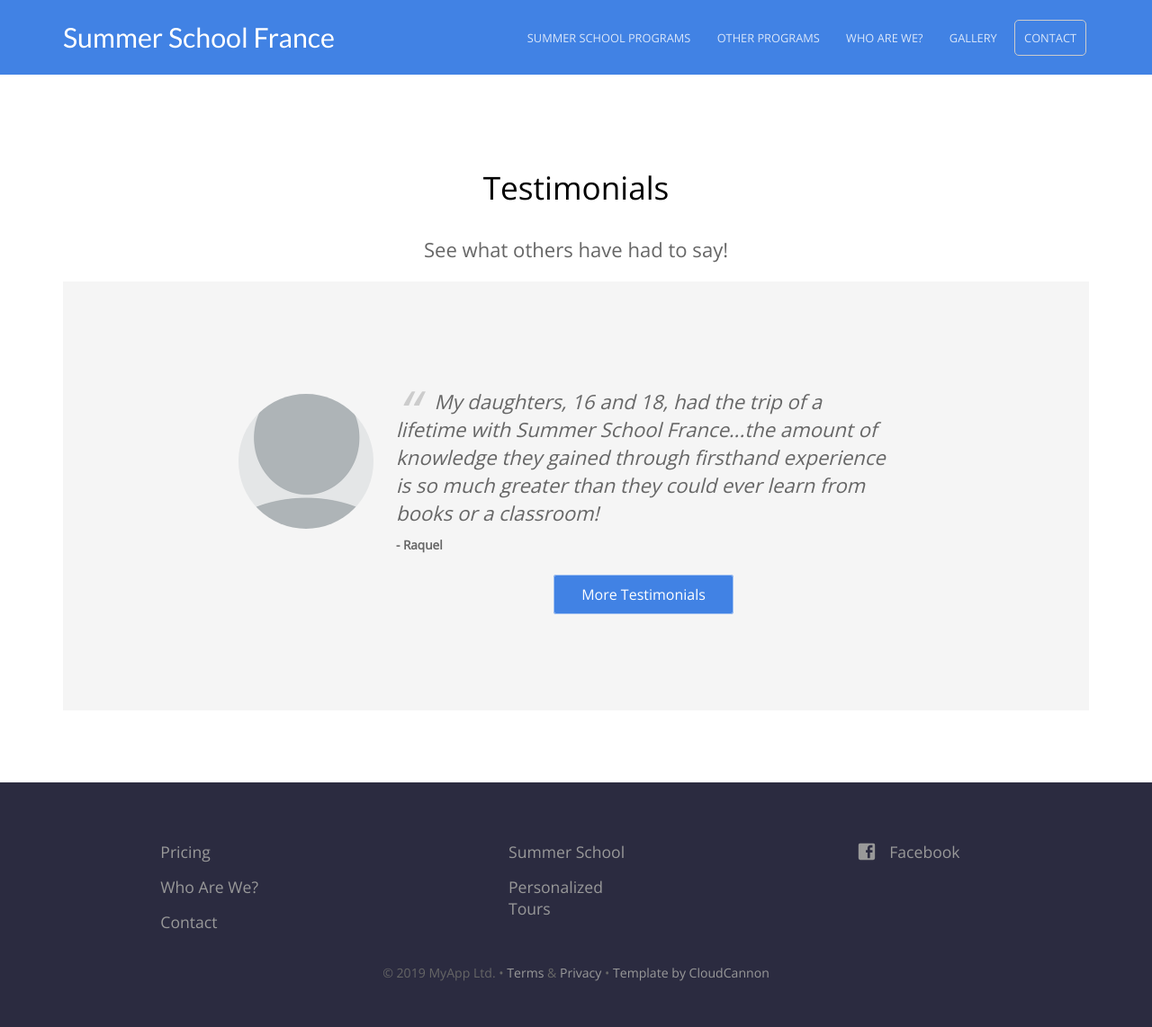
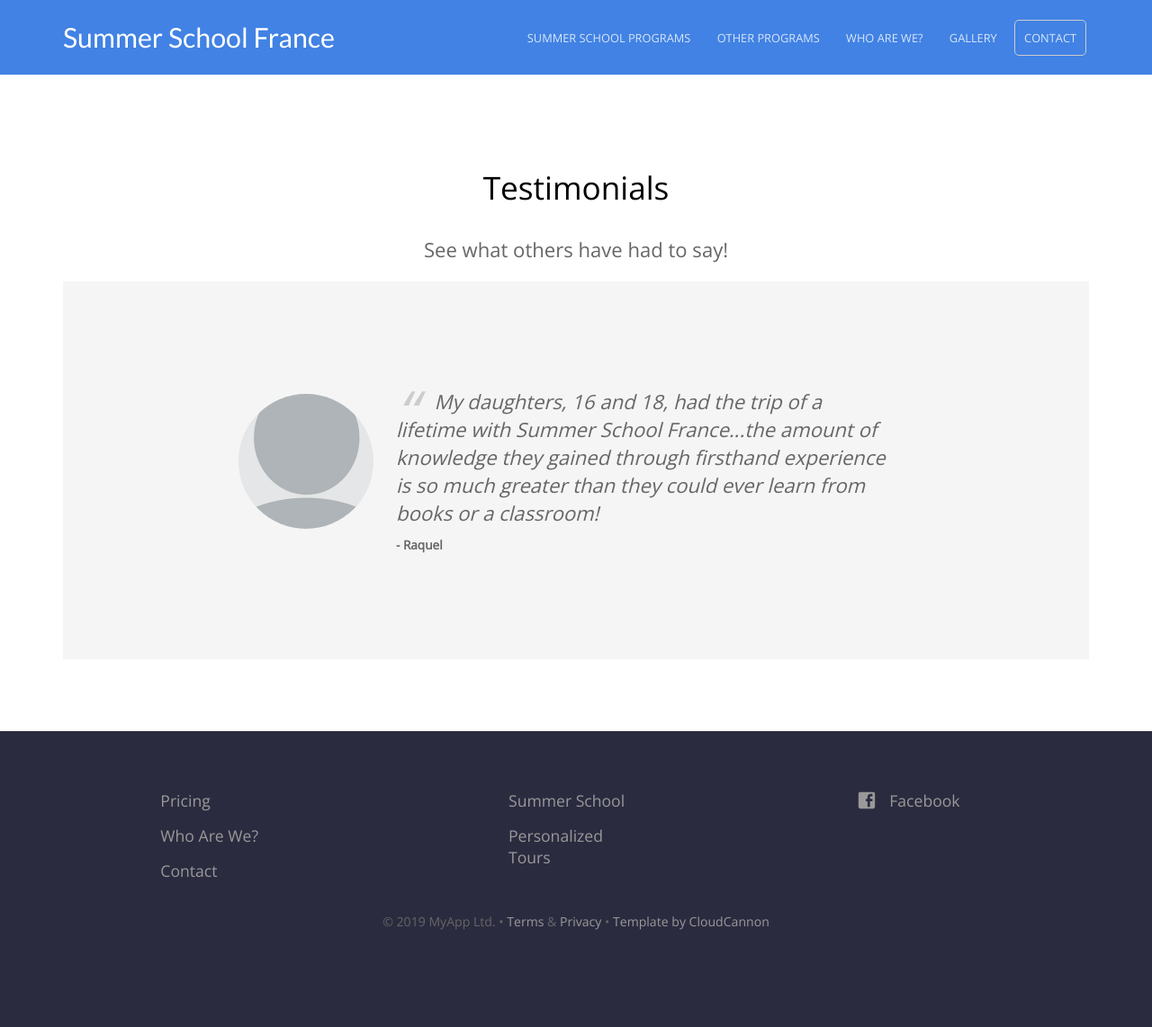
Before and after one commit to baritchie/project1, a Jekyll site: the page built from testimonials.html, in a window 1280 px wide. Shown: the whole page at 90% size. Built offline with Jekyll 4.4.1, drawn with Linux system fonts in a browser that asks for light colours; after the commit the page ends 1085 px from its top, so only the background shows below that.

Commit message:
Updated 'testimonials.html' via CloudCannon

```diff
--- a/testimonials.html
+++ b/testimonials.html
@@ -14,7 +14,6 @@ description: See what others have had to say!
 					<p class="editable author">
 						- Raquel
 					</p>
-					<div style="font-style:normal;margin-top:35px;text-align:center;" class="button"><a href="/testimonials/">More Testimonials</a></div>
 				</blockquote>
 			</div>
 		</div>
```
